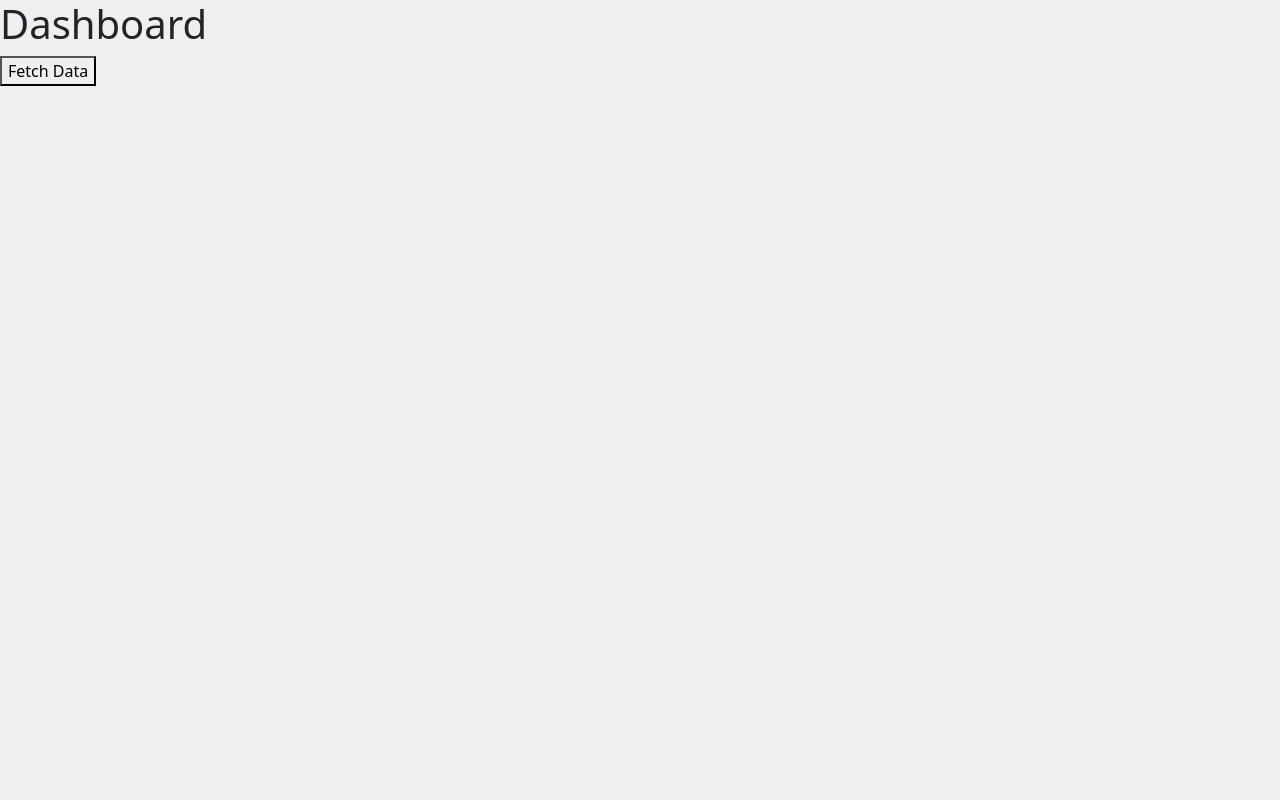
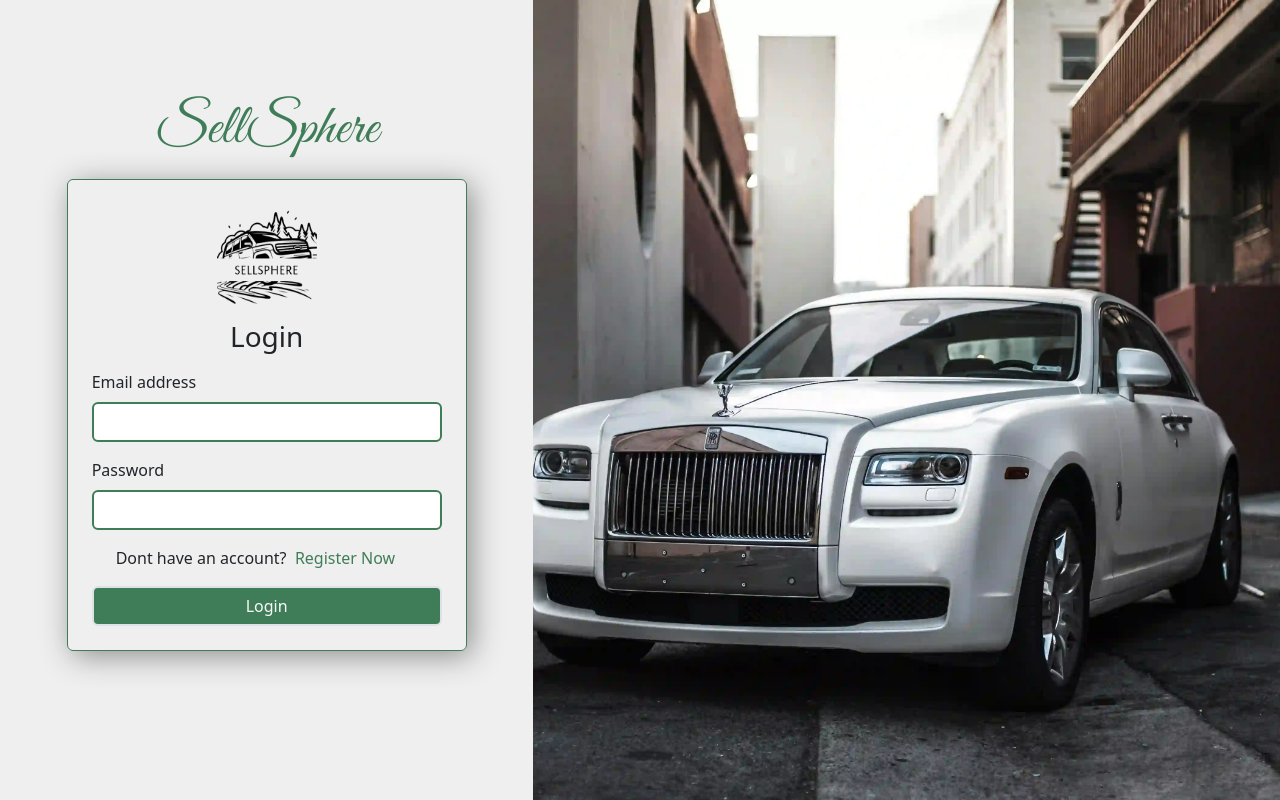
Before and after one commit to AleemTalha/SellSphere, a React (Vite) app: page / in a window 1280 px wide. Built offline with nearby package versions, Linux system fonts and the light colour scheme.

Commit message:
frontend

```diff
--- a/src/App.jsx
+++ b/src/App.jsx
@@ -20,8 +20,8 @@ function App() {
   return <>
     <Router>
         <Routes>
-          <Route path="/login" element={<Login />} />
-          <Route path="/" element={<Dashboard/>}/>
+          <Route path="/" element={<Login />} />
+          <Route path="/dashboard" element={<Dashboard/>}/>
         </Routes>
       </Router>
   </>;
```
Also changed, not shown: 1 other file (tests, documents, lock files or other folders).
